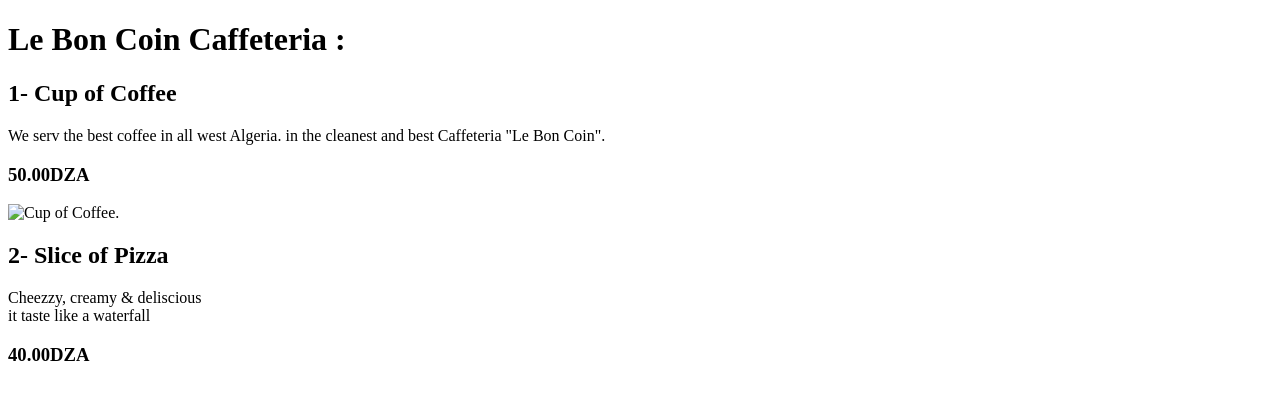
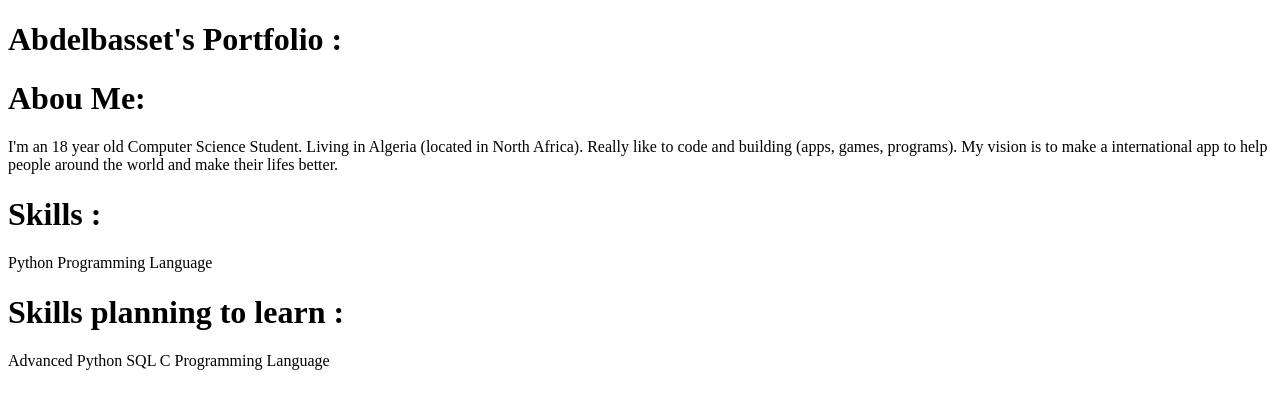
Before and after one commit to ElhorriAbdelBasset/ElhorriAbdelBasset.github.io, a plain HTML site: page index.html in a window 1280 px wide. Drawn offline with Linux system fonts and the light colour scheme.

Commit message:
Update index.html

```diff
--- a/index.html
+++ b/index.html
@@ -1,33 +1,26 @@
 <!DOCTYPE html>
 <html>
 <head>
-	<title></title>
+	<title>
+		Elhorri Abdelbasset | Website
+	</title>
 </head>
 <body>
-	<h1>Le Bon Coin Caffeteria :</h1>
+	<h1>Abdelbasset's Portfolio :</h1>
+
 	<div class="1er">
+		<h1>Abou Me:</h1>
+		<p>I'm an 18 year old Computer Science Student. Living in Algeria (located in North Africa).
+		Really like to code and building (apps, games, programs). My vision is to make a international app to help
+		people around the world and make their lifes better.</p>
 
-		<h2>1- Cup of Coffee</h2>
+		<h1>Skills :</h1>
+		<t1>Python Programming Language</t1>
 
-		<p>We serv the best coffee in all west Algeria. in the cleanest and best Caffeteria "Le Bon Coin".</p>
-
-		<h3>50.00DZA</h3>
-
-		<img src="file:///C:/Users/AbdelBasset/Pictures/5.jpg" alt="Cup of Coffee." height="240">
-
-	</div>
-		<h2>2- Slice of Pizza</h2>
-
-		<p>Cheezzy, creamy & deliscious <br>
-		   it taste like a waterfall</p>
-
-		<h3>40.00DZA</h3>
-
-	<div class="2eme">
-	</div>
-
-	<div class="3eme">
-
+		<h1>Skills planning to learn :</h1>
+		<t1>Advanced Python</t1>
+		<t1>SQL</t1>
+		<t1>C Programming Language</t1>
 	</div>
 </body>
 </html>
```
